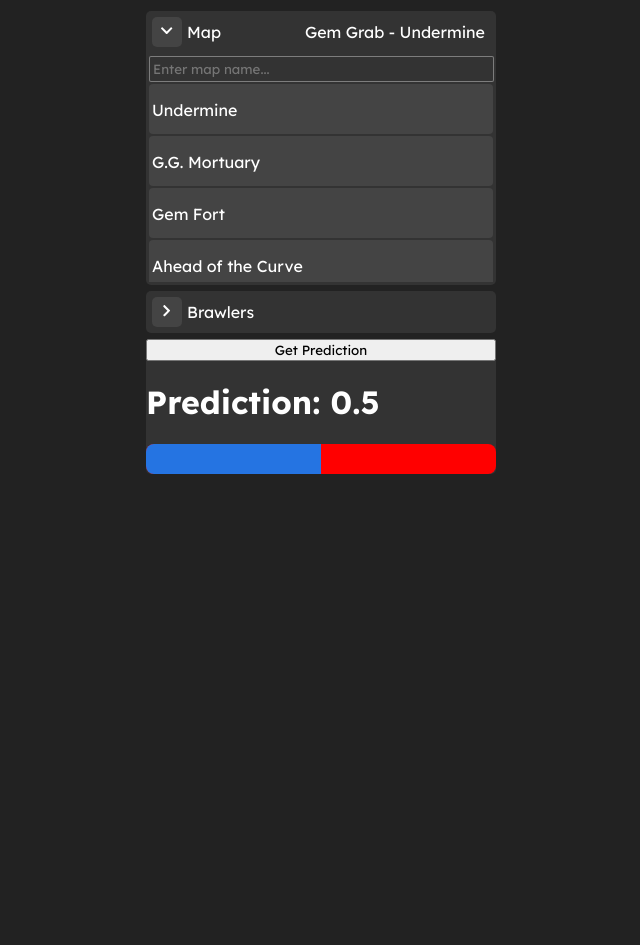
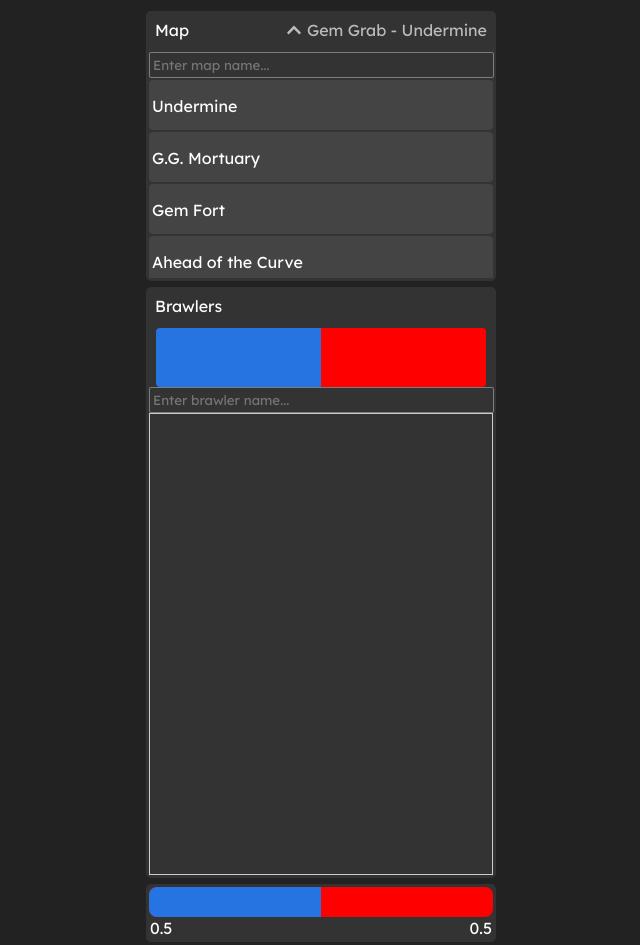
Before and after one commit to mcmckinley/DraftStars, a React (Create React App) app in the folder frontend/: page / in a window 1280 px wide. Shown: the whole page, without its empty margins (319-959 px from the left). Before the commit the page ends 816 px from the top, so only its background shows below. Built offline with nearby package versions, Linux system fonts and the light colour scheme.

Commit message:
UI improvements: removed buttons

```diff
--- a/frontend/public/styles.css
+++ b/frontend/public/styles.css
@@ -51,7 +51,7 @@ input:focus {
 .section-upper-part {
     display: flex;
     flex-direction: row;
-    padding: 3px;
+    padding: 1px;
     justify-content: space-between;
 }
 
@@ -65,8 +65,16 @@ input:focus {
 .section-upper-part-right {
     display: flex;
     flex-direction: row;
+    justify-content: space-between;
+    align-items: center;
+
     padding: 3px;
-    justify-content: space-between;
+    border-radius: 8px;
+
+    color: #bbb;
+}
+.section-upper-part-right:hover {
+    background-color: #444;
 }
 
 
@@ -175,32 +183,34 @@ input:focus {
 
 
 .teams {
-    background-color: #ddd;
     border-radius: 5px;
-    width: 350px;
+    width: 100%;
     display: flex;
     flex-direction: row;
+    justify-content: center;
+    overflow: hidden; /* 6th box is pushed back otherwise */
 }
 
+
 .team-div {
-    width: 183px;
-    padding: 5px;
+    /* width: 183px; */
+    padding: 3px;
 }
 
 .blue-team {
     background-color: #2574E2;
-    border-radius: 5px 0px 0px 5px;
+    border-radius: 4px 0px 0px 4px;
     justify-content: flex-end;
 }
 .red-team {
     background-color: red;
-    border-radius: 0px 5px 5px 0px;
+    border-radius: 0px 4px 4px 0px;
 }
 
 /* The box that the user clicks on to select a brawler */
 .entry-box {
-    width: 50px;
-    height: 50px;
+    width: 53px;
+    height: 53px;
     transition: transform 0.15s ease-in-out;
     overflow: hidden;
     z-index: 0;
@@ -280,20 +290,37 @@ input:focus {
 
 
 .get-prediction-button {
+    background-color: #444;
+    color: white;
     width: 100%;
+    border: 1px solid #222;
+    border-radius: 4px;
 }
+.get-prediction-button:hover {
+    background-color: #555;
+}
+.get-prediction-button-disabled {
+    background-color: #444;
+    color: grey;
+    width: 100%;
+    border: 1px solid #222;
+    border-radius: 4px;
+
+}
+
 
 .prediction-bar {
     position: relative;
     height: 30px;
+    justify-content: space-between;
 }
+
 .blue-prediction-bar {
     position: absolute;
     top: 0px;
     left: 0px;
     background-color: #2574E2;
     height: 100%;
-    /* width: 50%; */
     border-radius: 8px 0px 0px 8px;
 }
 .red-prediction-bar {
@@ -305,3 +332,12 @@ input:focus {
     width: 100%;
     border-radius: 8px;
 }
+
+.prediction-values {
+    display: flex;
+    justify-content: space-between;
+}
+.prediction-values p {
+    display: inline;
+    margin: 1px;
+}
--- a/frontend/src/App.jsx
+++ b/frontend/src/App.jsx
@@ -12,12 +12,15 @@ import MapSearchBar from './MapSearchBar'
 import MiniEntryBoxes from './MiniEntryBoxes'
 
 // Up chevron
-import { FaChevronDown, FaChevronRight } from 'react-icons/fa';
+import { FaChevronDown, FaChevronUp } from 'react-icons/fa';
 
 const App = () => {
   // The values for each entry box
   // const [entries, setEntries] = useState(['1', '11', '35', '77', '75', '73'])
   const [entries, setEntries] = useState(['', '', '', '', '', ''])
+  const anyEntriesEmpty = () => {
+    return entries.some(entry => entry === '');
+  };
 
   const [selectedBoxID, setSelectedBoxID] = useState(0)
 
@@ -26,7 +29,6 @@ const App = () => {
   const [result, setResult] = useState(0.5)
 
   const [isShowingMapSection, setMapSectionVisibility] = useState(true)
-  const [isShowingBrawlerSection, setBrawlerSectionVisibility] = useState(false)
 
   const gameModes      = ['Gem Grab', 'Brawl Ball', 'Knockout', 'Wipeout', 'Heist', 'Hot Zone']
   const gameModeColors = ['#9430C1', '#95B0E4', '#FFBD33', '#33B8DF', '#BF86C6', '#E22525']
@@ -58,7 +60,8 @@ const App = () => {
 
       // display an error if we can't connect to server
     } catch (error) {
-      setResult('Error');
+      console.error(error)
+      setResult(null);
     }
   };
 
@@ -67,21 +70,16 @@ const App = () => {
       <div className="section">
         <div className="section-upper-part">
           <div className="section-upper-part-left"> {/* this just works? */}
-            <button className="toggle-section-visibility-button"
-              onClick={() => {
-                setMapSectionVisibility(!isShowingMapSection);
-                setBrawlerSectionVisibility(false)
-              }}
-              >
-              {isShowingMapSection ? (
-                <FaChevronDown color="white"/>
-              ) : (
-                <FaChevronRight color="white"/>
-              )}
-            </button>
             <p>Map</p>
           </div>
-          <div className="section-upper-part-right">
+          <div
+            className="section-upper-part-right"
+            onClick={() => setMapSectionVisibility(!isShowingMapSection)}>
+              {isShowingMapSection ? (
+                <FaChevronUp color="#bbb"/>
+              ) : (
+                <FaChevronDown color="#bbb"/>
+              )}
             <p>{gameModes[maps[map].game_mode] + ' - ' + maps[map].name}</p>
           </div>
         </div>
@@ -91,10 +89,7 @@ const App = () => {
             <MapSearchBar
               selectedMap={map}
               setMap={setMap}
-              closeMapSearchBar={()=>{
-                setMapSectionVisibility(false);
-                setBrawlerSectionVisibility(true)
-              }}
+              closeMapSearchBar={()=>setMapSectionVisibility(false)}
             />
           </div>
         )}
@@ -105,25 +100,13 @@ const App = () => {
       <div className="section">
         <div className="section-upper-part">
           <div className="section-upper-part-left">
-            <button className="toggle-section-visibility-button"
-              onClick={() => {
-                setBrawlerSectionVisibility(!isShowingBrawlerSection);
-                setMapSectionVisibility(false);
-              }}>
-              {isShowingBrawlerSection ? (
-                <FaChevronDown color="white"/>
-              ) : (
-                <FaChevronRight color="white"/>
-              )}
-            </button>
             <p>Brawlers</p>
           </div>
           <div className="section-upper-part-right">
-            {/* {!isShowingBrawlerSection && (<MiniEntryBoxes entries={entries}/>)} */}
           </div>
         </div>
 
-        {isShowingBrawlerSection && (
+
           <div className="section-lower-part">
             <>
               <div className='teams'>
@@ -147,29 +130,36 @@ const App = () => {
                     entries={entries}
                     setEntries={setEntries}
                     closeBrawlerSection={()=>{
-                      setBrawlerSectionVisibility(false)
+                      // setBrawlerSectionVisibility(false)
                     }}
                 />)}
               </>
             </>
           </div>
-        )}
+
 
       </div>
 
       <div className="section">
+        <div className="section-lower-part">
+          <div className="prediction-bar">
+            <div className="red-prediction-bar"></div>
+            <div className="blue-prediction-bar" style={{width: result*100+'%', transition: 'width 0.3s',}}></div>
+          </div>
 
-        <button className="get-prediction-button" onClick={getPrediction}>Get Prediction</button>
+          <div className="prediction-values">
+            {result != null ? (
+              <>
+                <p>{Math.round(result * 100) / 100}</p>
+                <p>{Math.round((1-result) * 100) / 100}</p>
+              </>
+            ) : (
+              <p>Error: Could not connect to server.</p>
+            )}
+          </div>
 
-        <h1>{'Prediction: ' + result}</h1>
-
-        <div className="prediction-bar">
-          <div className="red-prediction-bar"></div>
-          <div className="blue-prediction-bar" style={{width: result*100+'%', transition: 'width 0.3s',}}></div>
         </div>
-
       </div>
-
     </div>
   );
 };
```
